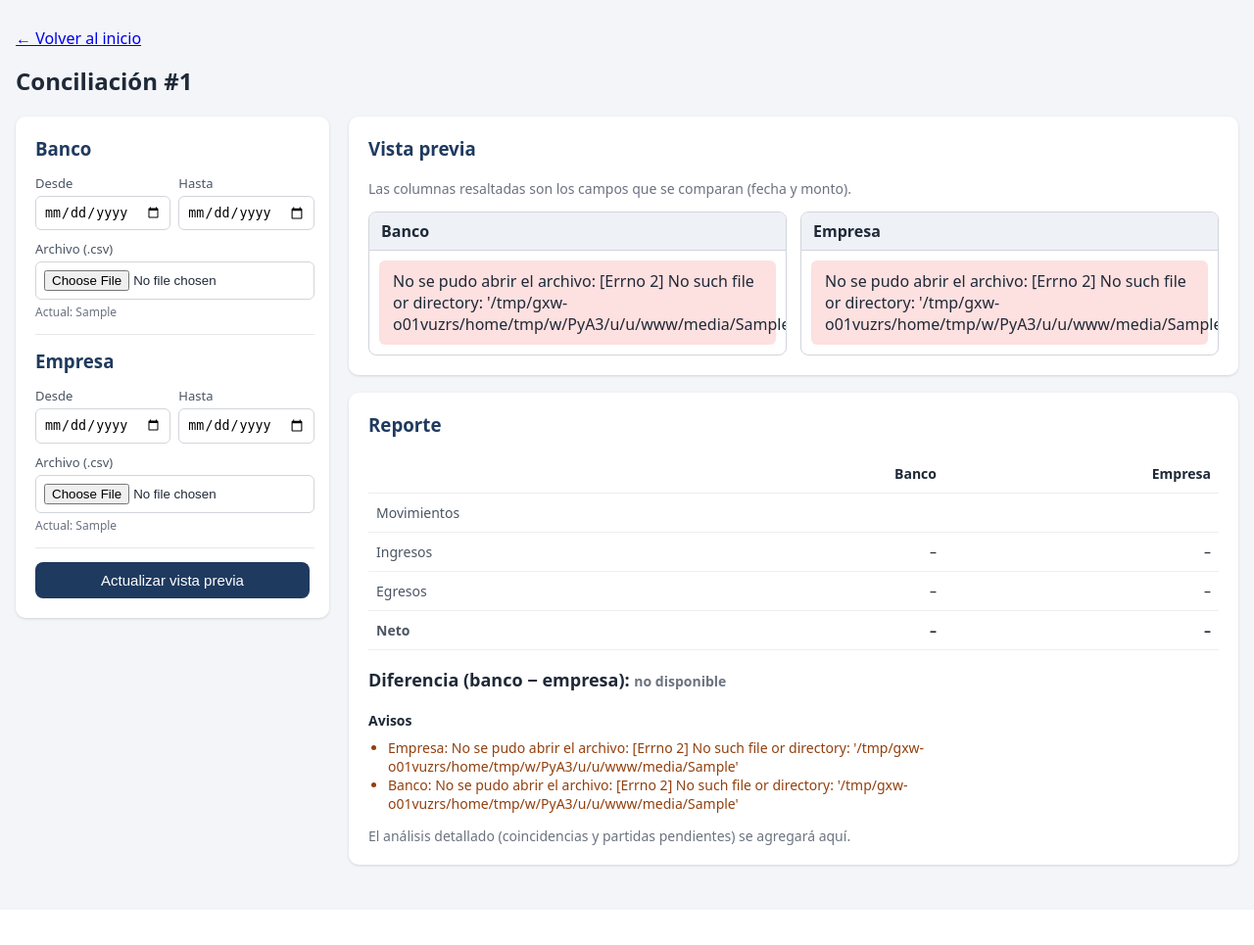
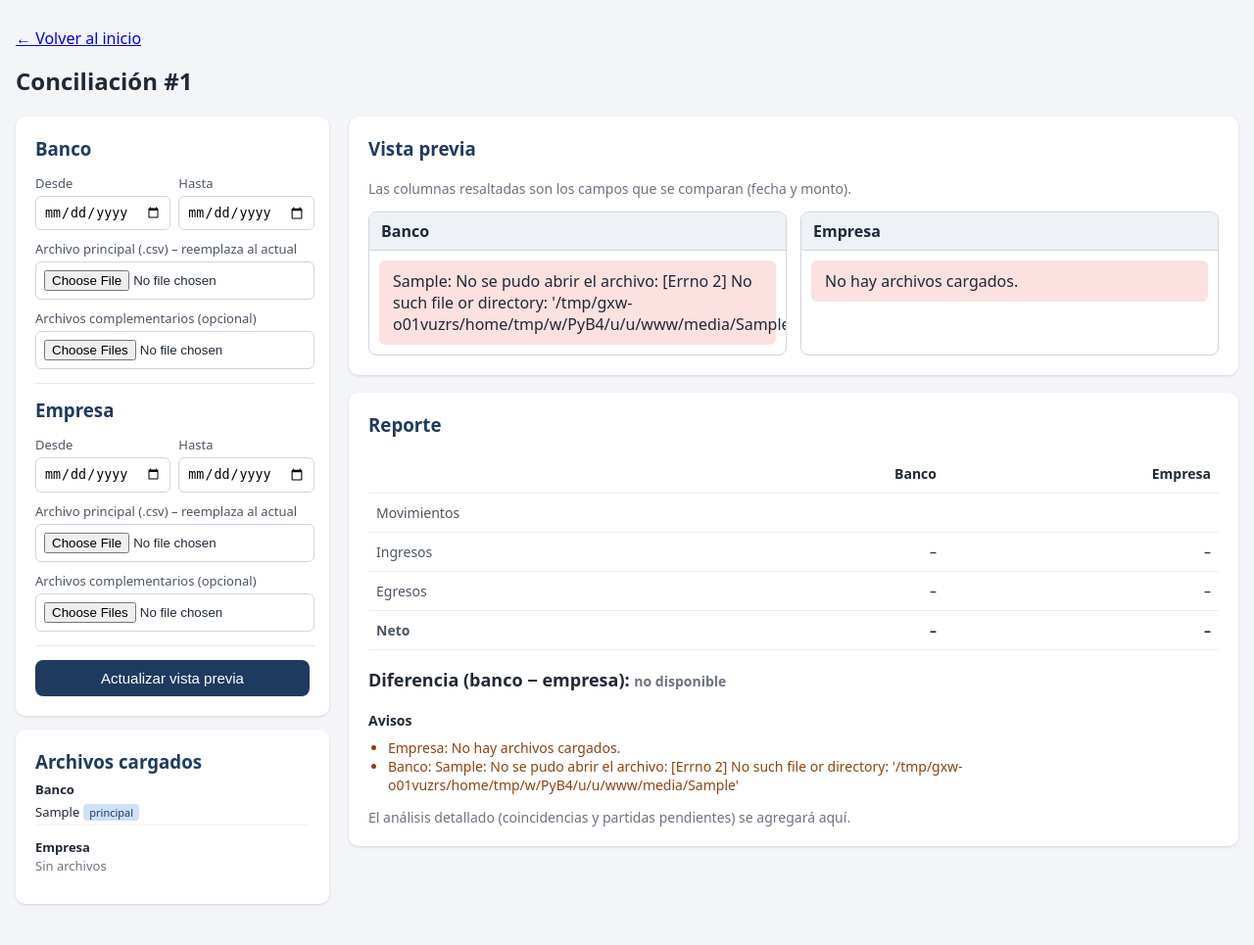
Before and after one commit to MarContreras10/G19X-ITZ-MACV-208-ACADEMIC, a Django app: page /conciliacion/1/ in a window 1280 px wide. Shown: the part 53-1018 px from the top of the page at 98% size. Before the commit the page ends 940 px from the top, so only its background shows below. Run offline with Django 5.2, Linux system fonts and the light colour scheme; a user stored in the database is signed in; tables that the repository leaves empty hold one stand-in row (values such as "Sample post").

Commit message:
Modificacion interfaz para agregar archivos complementarios

```diff
--- a/conciliaciones/forms.py
+++ b/conciliaciones/forms.py
@@ -1,33 +1,73 @@
 from django import forms
+from django.db import transaction
 
-from .models import Conciliacion
+from .models import ArchivoConciliacion, Conciliacion
+
+Lado = ArchivoConciliacion.Lado
+
+
+class MultipleFileInput(forms.FileInput):
+    allow_multiple_selected = True
+
+
+class MultipleFileField(forms.FileField):
+    """Campo que acepta varios archivos a la vez; devuelve una lista."""
+
+    def clean(self, data, initial=None):
+        if not data:
+            return []
+        if not isinstance(data, (list, tuple)):
+            data = [data]
+        return [forms.FileField.clean(self, d, initial) for d in data]
+
+
+def _csv(attrs=None):
+    return {"accept": ".csv", **(attrs or {})}
 
 
 class ConciliacionForm(forms.ModelForm):
+    banco_principal = forms.FileField(
+        label="Archivo principal", widget=forms.FileInput(attrs=_csv()))
+    banco_complementarios = MultipleFileField(
+        label="Archivos complementarios (opcional)", required=False,
+        widget=MultipleFileInput(attrs=_csv()))
+    empresa_principal = forms.FileField(
+        label="Archivo principal", widget=forms.FileInput(attrs=_csv()))
+    empresa_complementarios = MultipleFileField(
+        label="Archivos complementarios (opcional)", required=False,
+        widget=MultipleFileInput(attrs=_csv()))
+
     class Meta:
         model = Conciliacion
-        fields = ["banco_desde", "banco_hasta", "banco_archivo",
-                  "empresa_desde", "empresa_hasta", "empresa_archivo"]
-        widgets = {
-            "banco_desde": forms.DateInput(attrs={"type": "date"}),
-            "banco_hasta": forms.DateInput(attrs={"type": "date"}),
-            "empresa_desde": forms.DateInput(attrs={"type": "date"}),
-            "empresa_hasta": forms.DateInput(attrs={"type": "date"}),
-            "banco_archivo": forms.FileInput(attrs={"accept": ".csv"}),
-            "empresa_archivo": forms.FileInput(attrs={"accept": ".csv"}),
-        }
+        fields = ["banco_desde", "banco_hasta", "empresa_desde", "empresa_hasta"]
+        widgets = {c: forms.DateInput(attrs={"type": "date"}) for c in fields}
 
-    def _validar_csv(self, campo):
-        archivo = self.cleaned_data.get(campo)
-        if archivo and not archivo.name.lower().endswith(".csv"):
-            raise forms.ValidationError("Por ahora solo se aceptan archivos .csv")
-        return archivo
+    def __init__(self, *args, **kwargs):
+        super().__init__(*args, **kwargs)
+        if self.instance.pk:  # al editar, el principal ya existe: reemplazarlo es opcional
+            self.fields["banco_principal"].required = False
+            self.fields["empresa_principal"].required = False
 
-    def clean_banco_archivo(self):
-        return self._validar_csv("banco_archivo")
+    # --- validación: solo .csv ---
+    def _solo_csv(self, campo):
+        valor = self.cleaned_data.get(campo)
+        archivos = valor if isinstance(valor, list) else ([valor] if valor else [])
+        for a in archivos:
+            if not a.name.lower().endswith(".csv"):
+                raise forms.ValidationError(f"'{a.name}': por ahora solo se aceptan archivos .csv")
+        return valor
 
-    def clean_empresa_archivo(self):
-        return self._validar_csv("empresa_archivo")
+    def clean_banco_principal(self):
+        return self._solo_csv("banco_principal")
+
+    def clean_banco_complementarios(self):
+        return self._solo_csv("banco_complementarios")
+
+    def clean_empresa_principal(self):
+        return self._solo_csv("empresa_principal")
+
+    def clean_empresa_complementarios(self):
+        return self._solo_csv("empresa_complementarios")
 
     def clean(self):
         datos = super().clean()
@@ -36,3 +76,16 @@ class ConciliacionForm(forms.ModelForm):
             if desde and hasta and desde > hasta:
                 self.add_error(f"{lado}_hasta", "La fecha final no puede ser anterior a la inicial.")
         return datos
+
+    @transaction.atomic
+    def save(self, commit=True):
+        obj = super().save(commit=commit)
+        for prefijo, lado in (("banco", Lado.BANCO), ("empresa", Lado.EMPRESA)):
+            principal = self.cleaned_data.get(f"{prefijo}_principal")
+            if principal:
+                for anterior in obj.archivos.filter(lado=lado, principal=True):
+                    anterior.delete()
+                ArchivoConciliacion.objects.create(conciliacion=obj, lado=lado, archivo=principal, principal=True)
+            for f in self.cleaned_data.get(f"{prefijo}_complementarios", []):
+                ArchivoConciliacion.objects.create(conciliacion=obj, lado=lado, archivo=f, principal=False)
+        return obj
--- /dev/null
+++ b/conciliaciones/templates/conciliaciones/_archivos.html
@@ -0,0 +1,15 @@
+<div style="margin-bottom:10px">
+  <strong style="font-size:13px">{{ titulo }}</strong>
+  {% for a in archivos %}
+    <div class="archivo">
+      <span>{{ a.nombre }}{% if a.principal %}<span class="tag">principal</span>{% endif %}</span>
+      {% if not a.principal %}
+      <form method="post" action="{% url 'eliminar_archivo' a.pk %}" style="margin:0">
+        {% csrf_token %}<button class="x" title="Eliminar archivo">&times;</button>
+      </form>
+      {% endif %}
+    </div>
+  {% empty %}
+    <div class="muted" style="font-size:13px">Sin archivos</div>
+  {% endfor %}
+</div>
--- a/conciliaciones/templates/conciliaciones/conciliacion.html
+++ b/conciliaciones/templates/conciliaciones/conciliacion.html
@@ -4,6 +4,11 @@
 <style>
   .layout{display:grid;grid-template-columns:320px 1fr;gap:20px;align-items:start}
   .side{position:sticky;top:16px}
+  .side .card{margin-bottom:14px}
+  .archivo{display:flex;justify-content:space-between;align-items:center;gap:8px;font-size:13px;padding:4px 0;border-bottom:1px solid #f1f2f5}
+  .archivo span{word-break:break-all}
+  .tag{font-size:11px;background:#cfe0f7;color:#1f3a5f;border-radius:4px;padding:1px 6px;margin-left:4px}
+  .x{background:none;border:0;color:#b42318;cursor:pointer;font-size:16px;line-height:1}
   .side h3{margin:0 0 4px}
   .side fieldset{border:0;border-bottom:1px solid #e5e7eb;padding:0 0 14px;margin:0 0 14px}
   .dates{display:grid;grid-template-columns:1fr 1fr;gap:8px}
@@ -32,7 +37,9 @@
 
 <div class="layout">
   <!-- Barra lateral: archivos y rangos -->
-  <aside class="card side">
+    <!-- Barra lateral: archivos y rangos -->
+  <div class="side">
+  <aside class="card">
     <form method="post" enctype="multipart/form-data">
       {% csrf_token %}
       {{ form.non_field_errors }}
@@ -42,9 +49,10 @@
           <div><label for="{{ form.banco_desde.id_for_label }}">Desde</label>{{ form.banco_desde }}{{ form.banco_desde.errors }}</div>
           <div><label for="{{ form.banco_hasta.id_for_label }}">Hasta</label>{{ form.banco_hasta }}{{ form.banco_hasta.errors }}</div>
         </div>
-        <label for="{{ form.banco_archivo.id_for_label }}">Archivo (.csv)</label>
-        {{ form.banco_archivo }}{{ form.banco_archivo.errors }}
-        {% if object %}<div class="actual">Actual: {{ object.nombre_banco }}</div>{% endif %}
+        <label for="{{ form.banco_principal.id_for_label }}">{{ form.banco_principal.label }} (.csv){% if object %} – reemplaza al actual{% endif %}</label>
+        {{ form.banco_principal }}{{ form.banco_principal.errors }}
+        <label for="{{ form.banco_complementarios.id_for_label }}">{{ form.banco_complementarios.label }}</label>
+        {{ form.banco_complementarios }}{{ form.banco_complementarios.errors }}
       </fieldset>
       <fieldset>
         <h3>Empresa</h3>
@@ -52,13 +60,23 @@
           <div><label for="{{ form.empresa_desde.id_for_label }}">Desde</label>{{ form.empresa_desde }}{{ form.empresa_desde.errors }}</div>
           <div><label for="{{ form.empresa_hasta.id_for_label }}">Hasta</label>{{ form.empresa_hasta }}{{ form.empresa_hasta.errors }}</div>
         </div>
-        <label for="{{ form.empresa_archivo.id_for_label }}">Archivo (.csv)</label>
-        {{ form.empresa_archivo }}{{ form.empresa_archivo.errors }}
-        {% if object %}<div class="actual">Actual: {{ object.nombre_empresa }}</div>{% endif %}
+        <label for="{{ form.empresa_principal.id_for_label }}">{{ form.empresa_principal.label }} (.csv){% if object %} – reemplaza al actual{% endif %}</label>
+        {{ form.empresa_principal }}{{ form.empresa_principal.errors }}
+        <label for="{{ form.empresa_complementarios.id_for_label }}">{{ form.empresa_complementarios.label }}</label>
+        {{ form.empresa_complementarios }}{{ form.empresa_complementarios.errors }}
       </fieldset>
       <button class="btn" style="width:100%">{% if object %}Actualizar vista previa{% else %}Cargar y previsualizar{% endif %}</button>
     </form>
   </aside>
+
+  {% if object %}
+  <aside class="card">
+    <h3 style="margin-top:0">Archivos cargados</h3>
+    {% include "conciliaciones/_archivos.html" with titulo="Banco" archivos=archivos_banco %}
+    {% include "conciliaciones/_archivos.html" with titulo="Empresa" archivos=archivos_empresa %}
+  </aside>
+  {% endif %}
+  </div>
 
   <!-- Derecha: vista previa + reporte -->
   <div>
--- a/conciliaciones/urls.py
+++ b/conciliaciones/urls.py
@@ -9,4 +9,5 @@ urlpatterns = [
     path("", views.Inicio.as_view(), name="home"),
     path("conciliacion/nueva/", views.Nueva.as_view(), name="nueva"),
     path("conciliacion/<int:pk>/", views.Detalle.as_view(), name="conciliacion"),
+    path("archivos/<int:pk>/eliminar/", views.EliminarArchivo.as_view(), name="eliminar_archivo"),
 ]
--- a/conciliaciones/views.py
+++ b/conciliaciones/views.py
@@ -1,11 +1,15 @@
 from django.contrib import messages
 from django.contrib.auth.mixins import LoginRequiredMixin
+from django.shortcuts import get_object_or_404, redirect
 from django.urls import reverse_lazy
+from django.views import View
 from django.views.generic import CreateView, ListView, UpdateView
 
 from . import services
 from .forms import ConciliacionForm
-from .models import Conciliacion
+from .models import ArchivoConciliacion, Conciliacion
+
+Lado = ArchivoConciliacion.Lado
 
 
 class MisConciliaciones(LoginRequiredMixin):
@@ -27,9 +31,12 @@ class VistaPreviaMixin:
         ctx = super().get_context_data(**kwargs)
         obj = getattr(self, "object", None)
         if obj and obj.pk:
-            banco = services.analizar(obj.banco_archivo, obj.banco_desde, obj.banco_hasta)
-            empresa = services.analizar(obj.empresa_archivo, obj.empresa_desde, obj.empresa_hasta)
-            ctx.update(banco=banco, empresa=empresa, reporte=services.reporte(banco, empresa))
+            archivos_banco = list(obj.archivos_de(Lado.BANCO))
+            archivos_empresa = list(obj.archivos_de(Lado.EMPRESA))
+            banco = services.analizar(archivos_banco, obj.banco_desde, obj.banco_hasta)
+            empresa = services.analizar(archivos_empresa, obj.empresa_desde, obj.empresa_hasta)
+            ctx.update(archivos_banco=archivos_banco, archivos_empresa=archivos_empresa,
+                       banco=banco, empresa=empresa, reporte=services.reporte(banco, empresa))
         return ctx
 
     def get_success_url(self):
@@ -47,3 +54,15 @@ class Detalle(MisConciliaciones, VistaPreviaMixin, UpdateView):
     def form_valid(self, form):
         messages.success(self.request, "Vista previa actualizada.")
         return super().form_valid(form)
+
+
+class EliminarArchivo(LoginRequiredMixin, View):
+    def post(self, request, pk):
+        archivo = get_object_or_404(ArchivoConciliacion, pk=pk, conciliacion__usuario=request.user)
+        conciliacion_pk = archivo.conciliacion_id
+        if archivo.principal:
+            messages.error(request, "El archivo principal no se elimina; sube otro para reemplazarlo.")
+        else:
+            archivo.delete()
+            messages.success(request, "Archivo complementario eliminado.")
+        return redirect("conciliacion", pk=conciliacion_pk)
```
Also changed, not shown: conciliaciones/models.py (+31 -8 lines), conciliaciones/services.py (+44 -12 lines), conciliaciones/migrations/0002_archivos_multiples.py (added).
